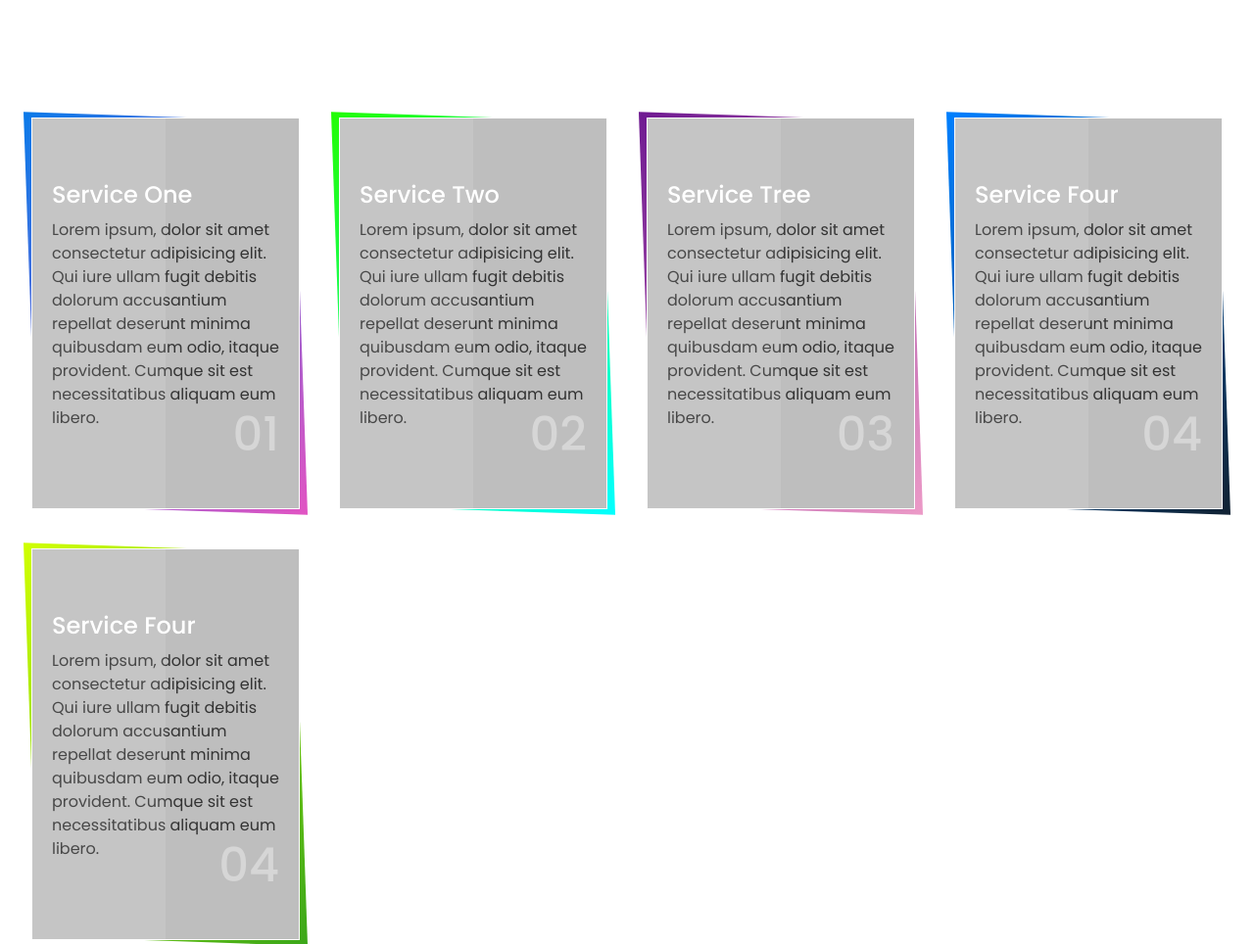
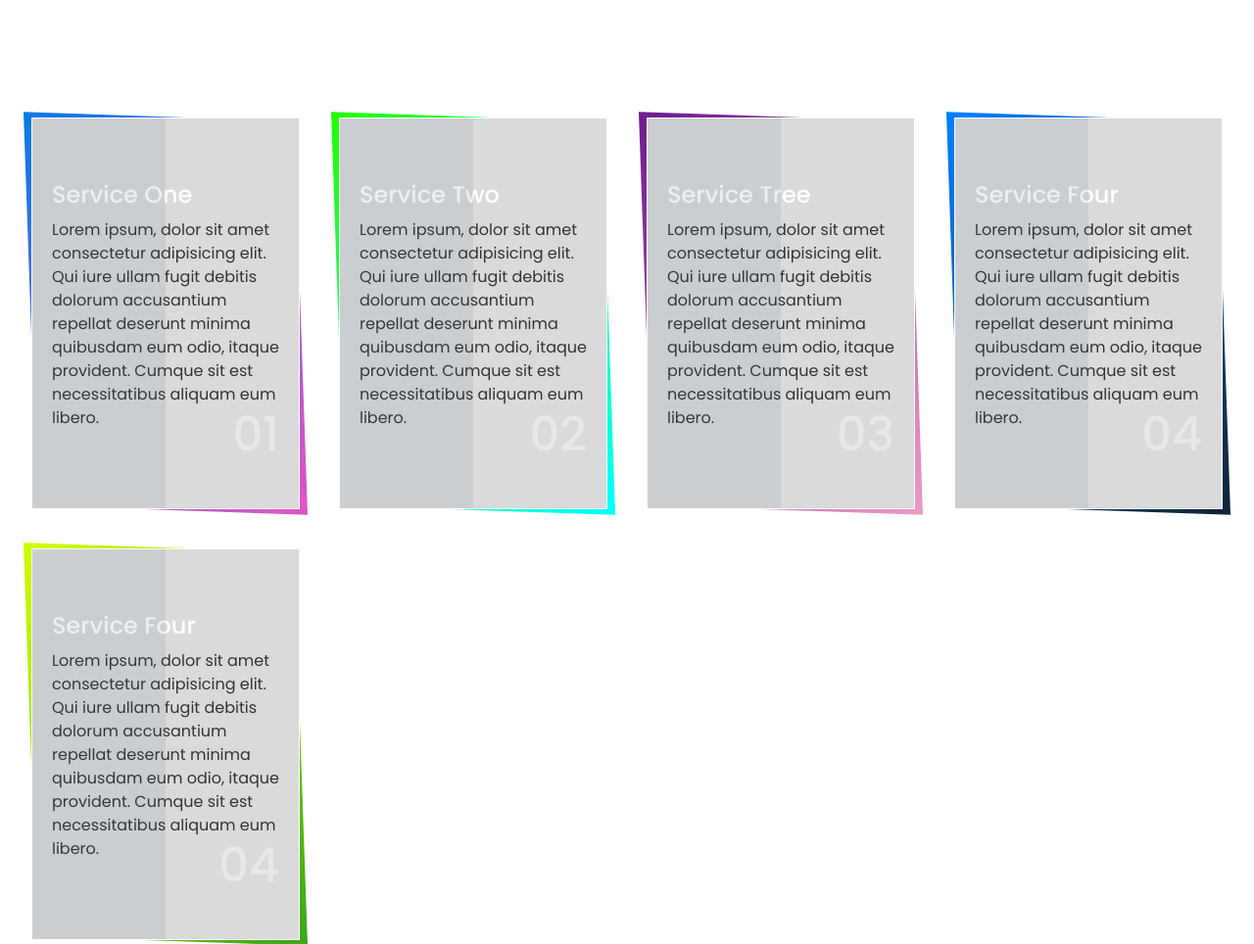
Before and after one commit to echahuin/amuli, a plain HTML site: page index.html in a window 1280 px wide. Shown: the part 1280-2244 px from the top of the page at 98% size. Drawn offline with nearby package versions, Linux system fonts and the light colour scheme.

Commit message:
add color in box

```diff
--- a/assets/main.css
+++ b/assets/main.css
@@ -152,7 +152,7 @@ p
 .containerBoxs .box {
     position: relative;
     height: 400px;
-    background: #bebebe;
+    background: #dadada;
     display: flex;
     align-content: center;
     align-items: center;
@@ -192,7 +192,7 @@ p
     left: 0;
     width: 50%;
     height: 100%;
-    background:rgba(255, 255, 255, 0.103);
+    background:rgba(75, 104, 124, 0.103);
     pointer-events: none ;
 }
 .content {
```
